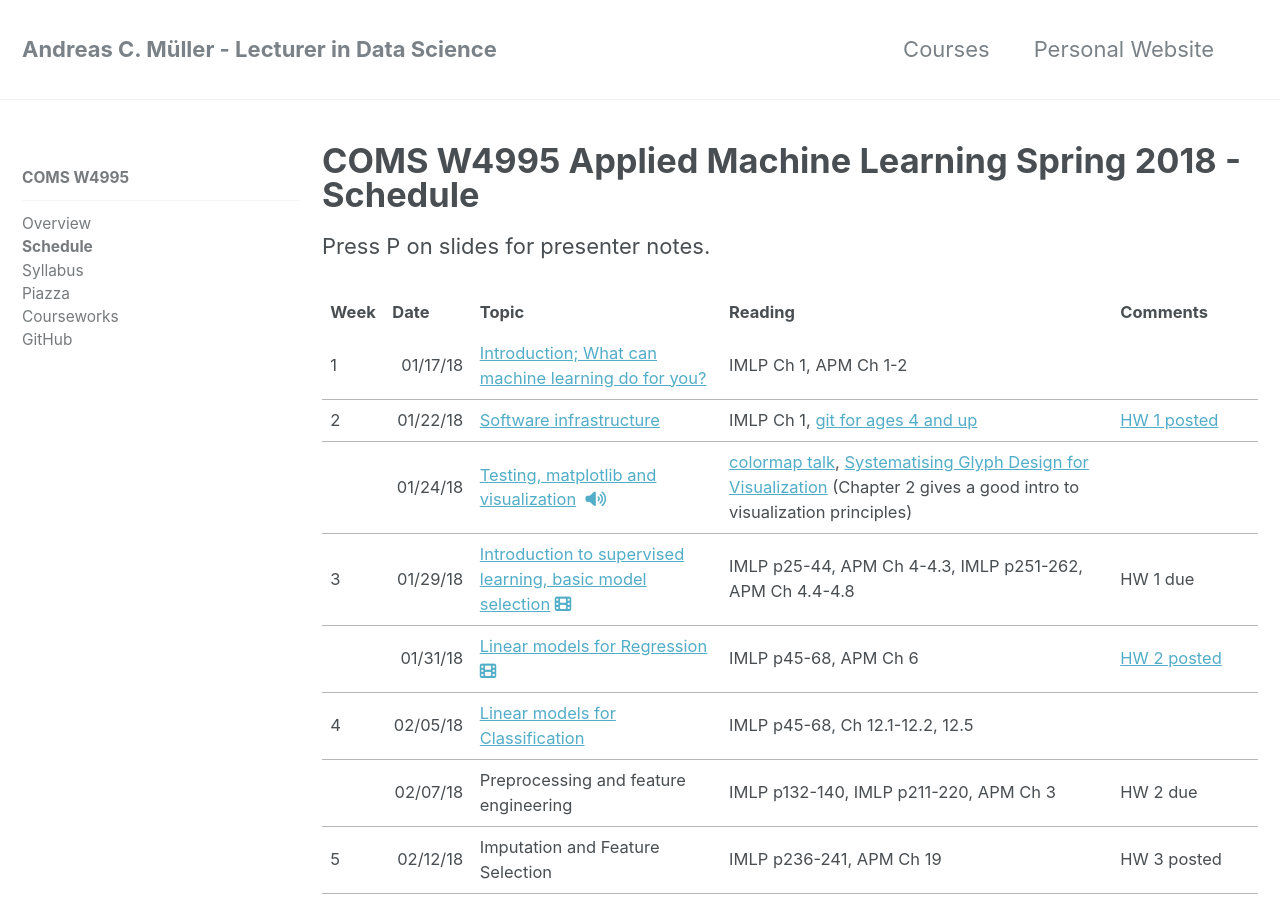
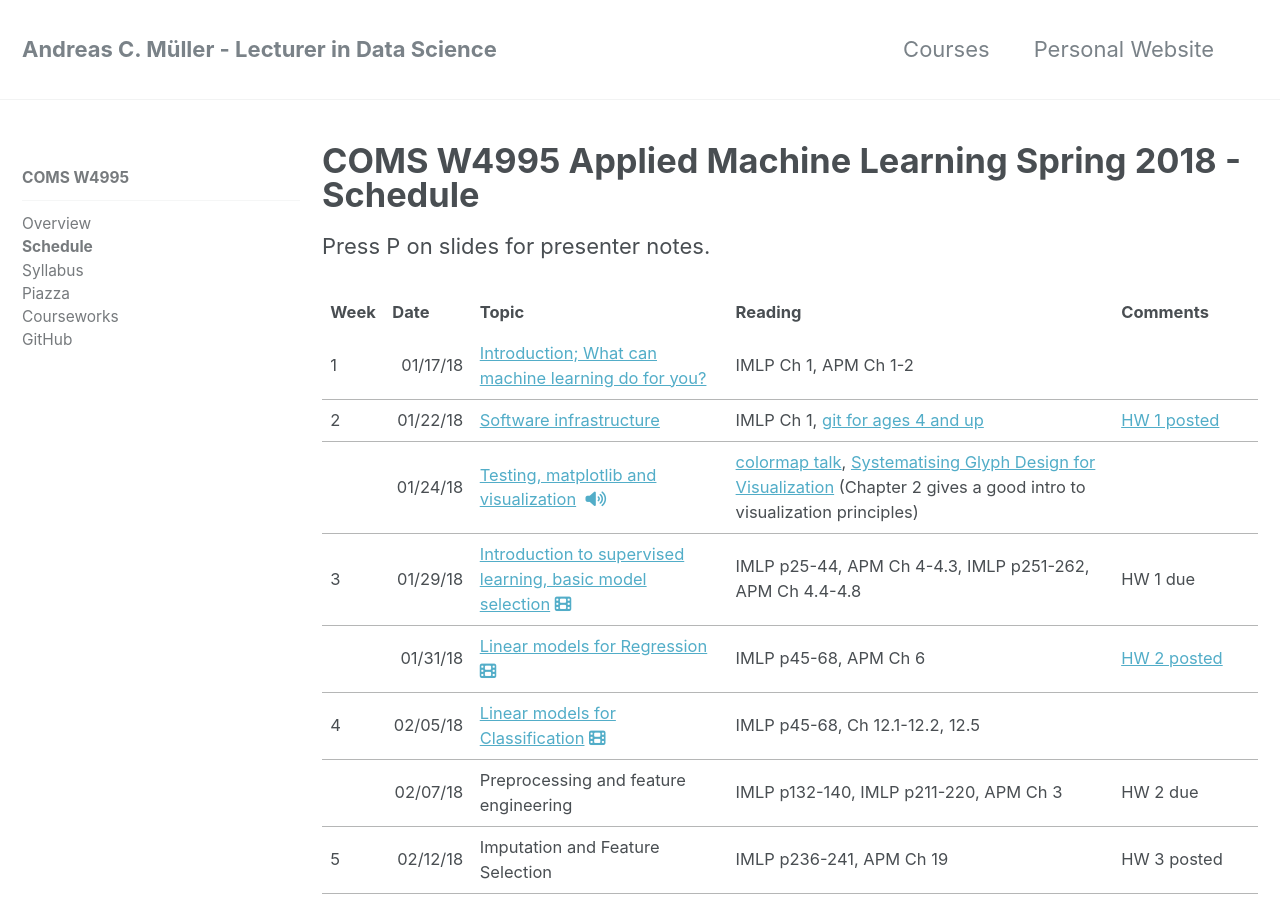
Before and after one commit to amueller/columbia-website, a Jekyll site: the page built from _comsw4995s18/lectures.md, in a window 1280 px wide and 900 px high. Built offline with Jekyll 4.4.1, drawn with Linux system fonts in a browser that asks for light colours; nearby versions of some CDN libraries.

Commit message:
add link to video lecture for 06

```diff
--- a/_comsw4995s18/lectures.md
+++ b/_comsw4995s18/lectures.md
@@ -60,7 +60,7 @@ Press P on slides for presenter notes.
 	<tr>
 		<td>4</td>
 		<td align="right" sdval="42772" sdnum="1033;0;MM/DD/YY">02/05/18</td>
-		<td><a href="https://amueller.github.io/COMS4995-s18/slides/aml-06-020518-linear-models-classification/#1">Linear models for Classification</a></td>
+		<td><a href="https://amueller.github.io/COMS4995-s18/slides/aml-06-020518-linear-models-classification/#1">Linear models for Classification</a>&nbsp;<a href="https://www.dropbox.com/s/d9th9jcqprcvav1/06-linear-models-for-classification.mkv?dl=1"><i class="fa fa-film" aria-hidden="true"></i></a></td>
 		<td>IMLP p45-68,  Ch 12.1-12.2, 12.5</td>
 		<td></td>
 	</tr>
```
